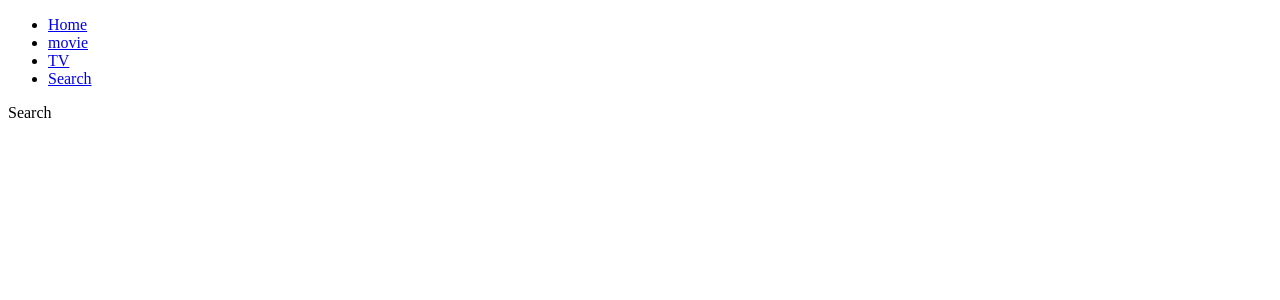
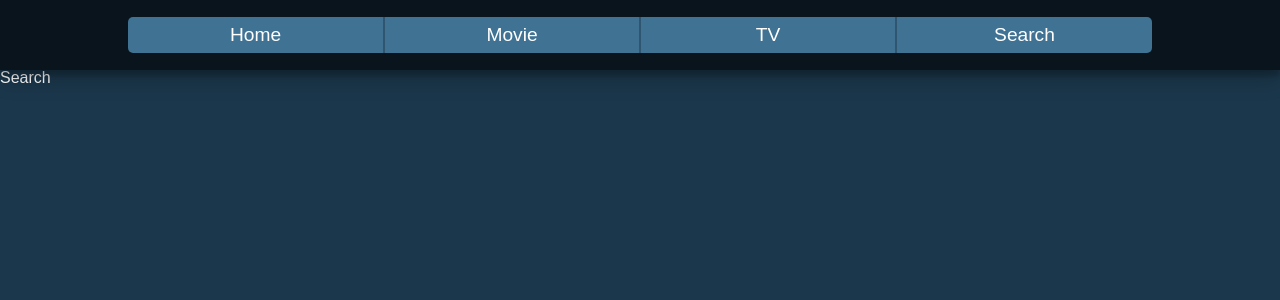
Before and after one commit to jjanmo/renewal-nomflix, a React (Create React App) app: page /#/search in a window 1280 px wide. Shown: the top 300 px of the page. Built offline with nearby package versions, Linux system fonts and the light colour scheme.

Commit message:
Update navigation

```diff
--- a/package.json
+++ b/package.json
@@ -9,7 +9,9 @@
 		"react": "^16.13.1",
 		"react-dom": "^16.13.1",
 		"react-router-dom": "^5.2.0",
-		"react-scripts": "3.4.1"
+		"react-scripts": "3.4.1",
+		"styled-components": "^5.1.1",
+		"styled-reset": "^4.2.1"
 	},
 	"scripts": {
 		"start": "react-scripts start",
--- a/src/App.js
+++ b/src/App.js
@@ -1,9 +1,11 @@
 import React from 'react';
 import Routers from './Components/Router';
+import GlobalStyles from './Components/GlobalStyles';
 
 function App() {
 	return (
 		<div className="App">
+			<GlobalStyles />
 			<Routers />
 		</div>
 	);
--- /dev/null
+++ b/src/Components/GlobalStyles.js
@@ -0,0 +1,23 @@
+import { createGlobalStyle } from 'styled-components';
+import reset from 'styled-reset';
+
+const GlobalStyles = createGlobalStyle`
+    ${reset};
+    *{
+        box-sizing: border-box;
+        padding : 0;
+        margin : 0;
+    }
+    body{
+        font-family : "Motiva Sans", sans-serif;
+        background-color : #1B374B;
+        color : white;
+        padding-top : 70px;
+    }
+    a {
+        text-decoration: none;
+        color :inherit;
+    }
+`;
+
+export default GlobalStyles;
--- a/src/Components/Header.js
+++ /dev/null
@@ -1,23 +0,0 @@
-import React from 'react';
-import { Link } from 'react-router-dom';
-
-function Header() {
-	return (
-		<ul>
-			<li>
-				<Link to="/"> Home</Link>
-			</li>
-			<li>
-				<Link to="/movie">movie</Link>
-			</li>
-			<li>
-				<Link to="/tv">TV</Link>
-			</li>
-			<li>
-				<Link to="search">Search</Link>
-			</li>
-		</ul>
-	);
-}
-
-export default Header;
--- /dev/null
+++ b/src/Components/Navigation.js
@@ -0,0 +1,74 @@
+import React from 'react';
+import { Link } from 'react-router-dom';
+import styled from 'styled-components';
+
+const Header = styled.div`
+	position: fixed;
+	top: 0;
+	left: 0;
+	width: 100%;
+	height: 70px;
+	background-color: #0a141d;
+	display: flex;
+	justify-content: center;
+	align-items: center;
+	box-shadow: 0 10px 20px rgba(0, 0, 0, 0.19), 0 6px 6px rgba(0, 0, 0, 0.23);
+`;
+
+const InnerBox = styled.div`
+	display: grid;
+	grid-template-columns: repeat(4, 1fr);
+	width: 80%;
+	border-radius: 5px;
+	background-color: #3f7293;
+	overflow: hidden;
+`;
+
+const Item = styled.li`
+	list-style: none;
+	width: 100%;
+	&:not(:first-child) {
+		border-left: 1px solid rgba(0, 0, 0, 0.25);
+	}
+	&:not(:last-child) {
+		border-right: 1px solid rgba(0, 0, 0, 0.25);
+	}
+	&:hover {
+		background-color: #dce5ec;
+	}
+`;
+
+const SLink = styled(Link)`
+	font-size: 1.2rem;
+	display: flex;
+	justify-content: center;
+	align-items: center;
+	padding: 0.5rem 0;
+	color: white;
+	&:hover {
+		color: #212121;
+	}
+`;
+
+function Navigation() {
+	return (
+		<Header>
+			<InnerBox>
+				<Item>
+					<SLink to="/">Home</SLink>
+				</Item>
+				<Item>
+					<SLink to="/movie">Movie</SLink>
+				</Item>
+				<Item>
+					<SLink to="/tv">TV</SLink>
+				</Item>
+				<Item>
+					<SLink to="search">Search</SLink>
+				</Item>
+			</InnerBox>
+		</Header>
+	);
+}
+
+export default Navigation;
--- a/src/Components/Router.js
+++ b/src/Components/Router.js
@@ -1,6 +1,6 @@
 import React from 'react';
 import { HashRouter as Router, Route } from 'react-router-dom';
-import Header from './Header';
+import Navigation from './Navigation';
 import Home from './../Route/Home';
 import Movie from './../Route/Movie';
 import TV from './../Route/TV';
@@ -9,7 +9,7 @@ import Search from './../Route/Search';
 function Routers() {
 	return (
 		<Router>
-			<Header />
+			<Navigation />
 			<Route path="/" exact component={Home}>
 				Home
 			</Route>
```
Also changed, not shown: 1 other file (tests, documents, lock files or other folders).
